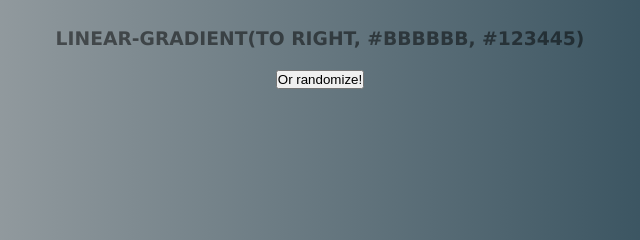
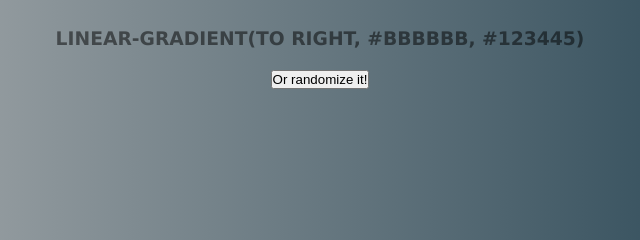
Before and after one commit to jdgrundy/bg-generator, a plain HTML site: page index.html in a window 1280 px wide. Shown: the part 165-405 px from the top of the page, 320-960 px from the left. Drawn offline with Linux system fonts and the light colour scheme.

Commit message:
changed button text

```diff
--- a/index.html
+++ b/index.html
@@ -12,7 +12,7 @@
 		<input class="color2" type="color" name="color2" value="#123445" />
 		<h2>Current CSS Background</h2>
 		<h3 id="color-detail"></h3>
-		<button id="random">Or randomize!</button>
+		<button id="random">Or randomize it!</button>
 		<script src="script.js"></script>
 	</body>
 </html>
```
